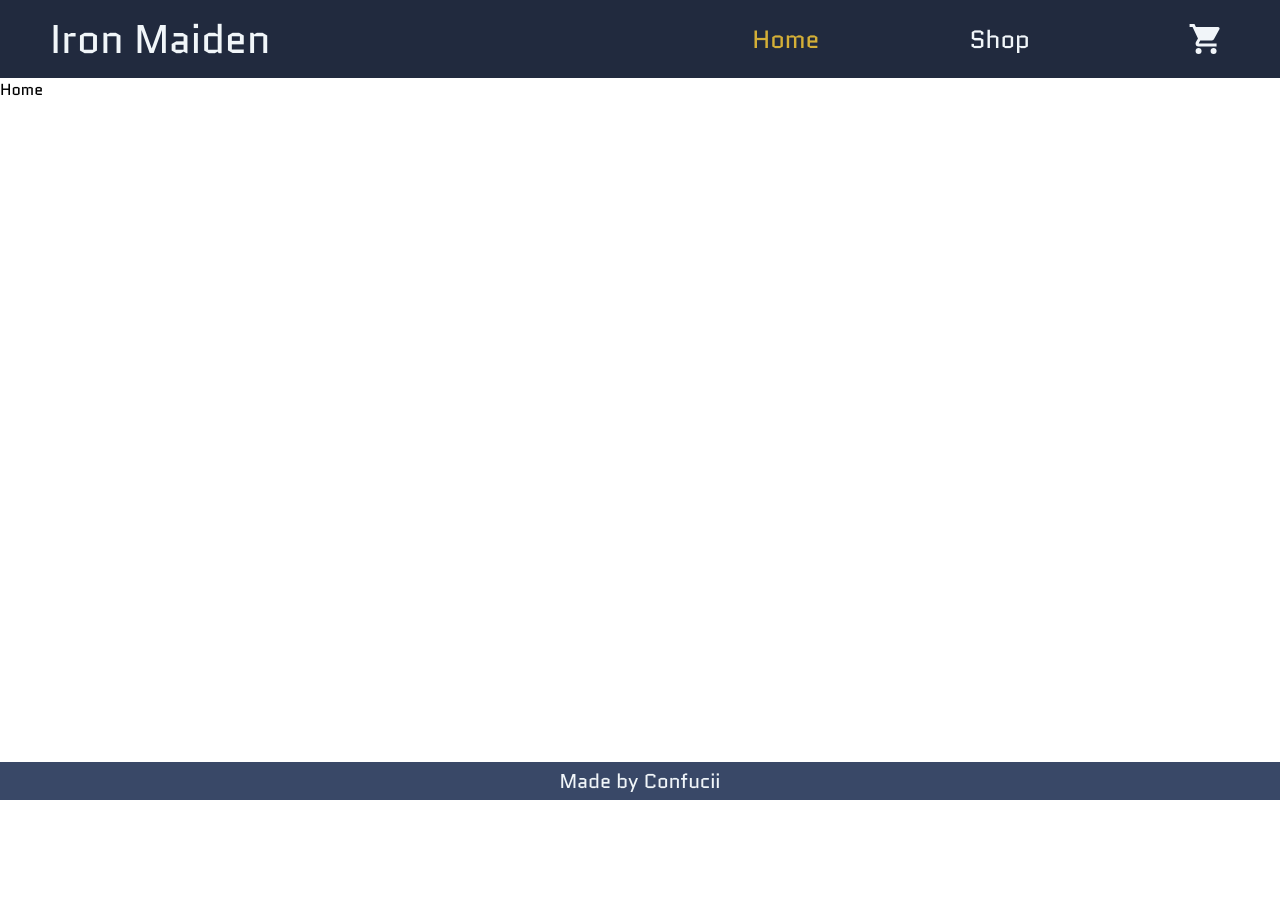
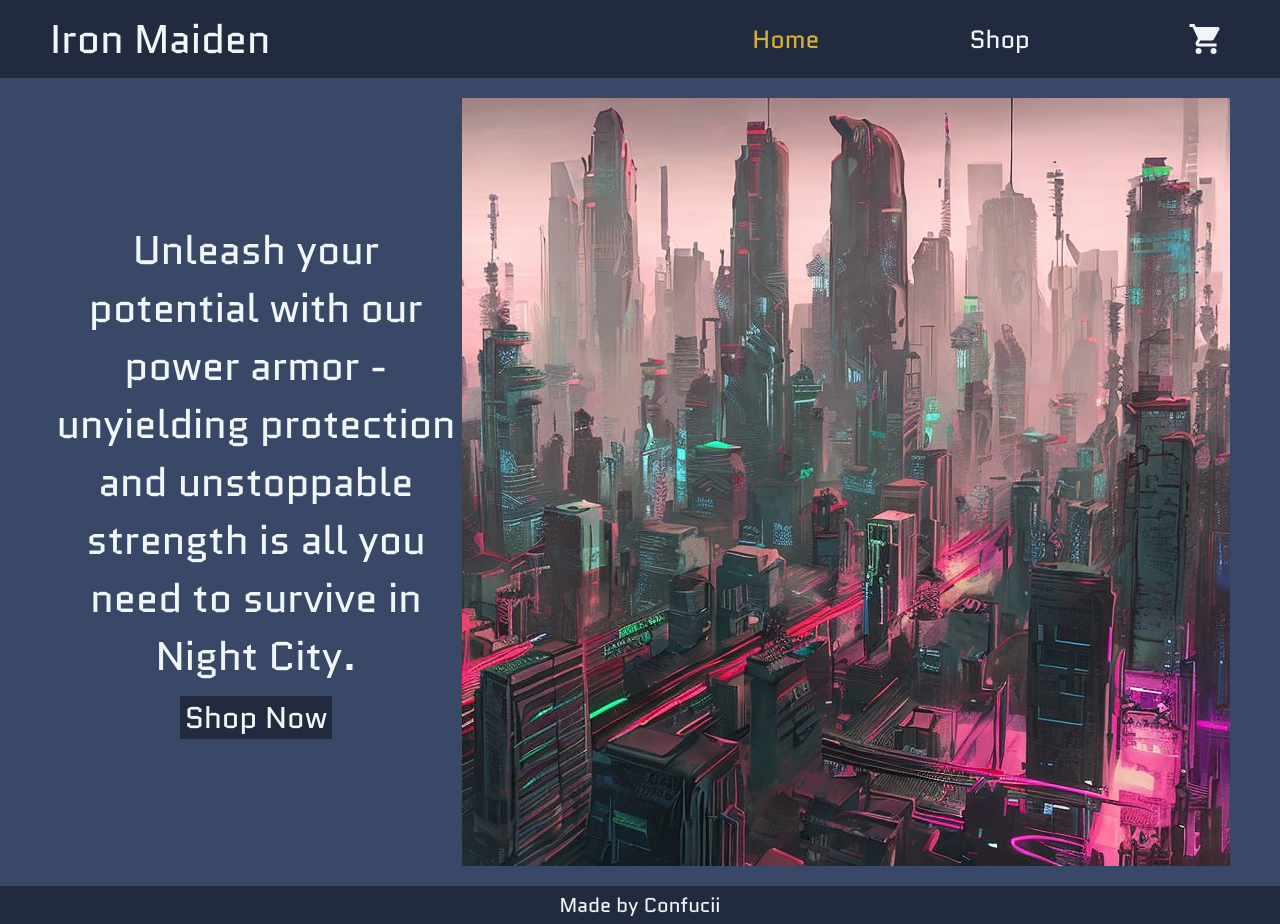
Before and after one commit to Confucii/shopping-cart, a React (Create React App) app: page /#/ in a window 1280 px wide. Before the commit the page ends 800 px from the top, so only its background shows below. Built offline with nearby package versions, Linux system fonts and the light colour scheme.

Commit message:
Create Hero section

```diff
--- a/src/components/App.js
+++ b/src/components/App.js
@@ -15,8 +15,8 @@ function App() {
       <Header cart={cart} />
       <Routes>
         <Route path="/" element={<Home />}></Route>
-        <Route path="/shop" element={<Shop />}></Route>
-        <Route path="/cart" element={<Cart />}></Route>
+        <Route path="/shop" element={<Shop setCart={setCart} />}></Route>
+        <Route path="/cart" element={<Cart cart={cart} />}></Route>
       </Routes>
       <Footer />
     </div>
--- /dev/null
+++ b/src/components/Hero.js
@@ -0,0 +1,22 @@
+import city from "../images/city.jpeg";
+import "../styles/Hero.css";
+import { NavLink } from "react-router-dom";
+
+export default function Hero() {
+  return (
+    <div className="Hero">
+      <div className="hero-holder">
+        <div className="hero-text">
+          Unleash your potential with our power armor - unyielding protection
+          and unstoppable strength is all you need to survive in Night City.
+        </div>
+        <button className="hero-btn">
+          <NavLink className="hero-link" to="/shop">
+            Shop Now
+          </NavLink>
+        </button>
+      </div>
+      <img src={city} alt="cyberpunk city" />
+    </div>
+  );
+}
--- a/src/components/Home.js
+++ b/src/components/Home.js
@@ -1,5 +1,10 @@
 import "../styles/Home.css";
+import Hero from "./Hero";
 
 export default function Home() {
-  return <div className="Home">Home</div>;
+  return (
+    <div className="Home">
+      <Hero />
+    </div>
+  );
 }
--- a/src/styles/Footer.css
+++ b/src/styles/Footer.css
@@ -1,5 +1,5 @@
 .Footer {
-  background-color: var(--color-two);
+  background-color: var(--color-three);
   text-align: center;
   padding: 5px;
 }
--- /dev/null
+++ b/src/styles/Hero.css
@@ -0,0 +1,31 @@
+.Hero {
+  display: grid;
+  grid-template-columns: repeat(2, 1fr);
+  justify-items: center;
+  align-items: center;
+  padding: 20px 50px;
+  background-color: var(--color-two);
+}
+
+.hero-holder {
+  font-size: 40px;
+  color: var(--color-one);
+  text-align: center;
+}
+
+.hero-btn {
+  background-color: var(--color-three);
+  border: none;
+  transition: all 0.3s ease-in-out;
+}
+
+.hero-btn:hover {
+  transform: scale(1.1);
+}
+
+.hero-link {
+  color: var(--color-one);
+  font-size: 30px;
+  padding: 5px;
+  text-decoration: none;
+}
```
Also changed, not shown: src/images/city.jpeg (added).
